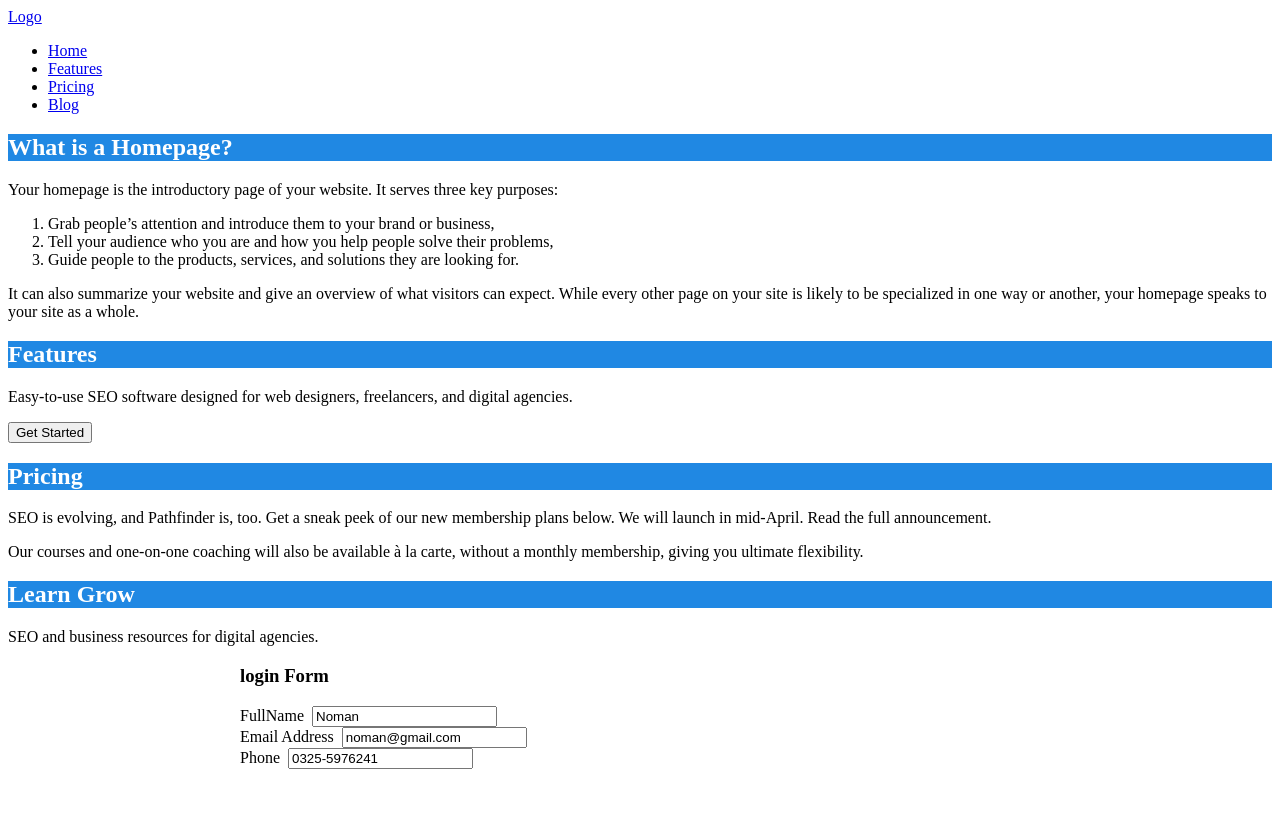
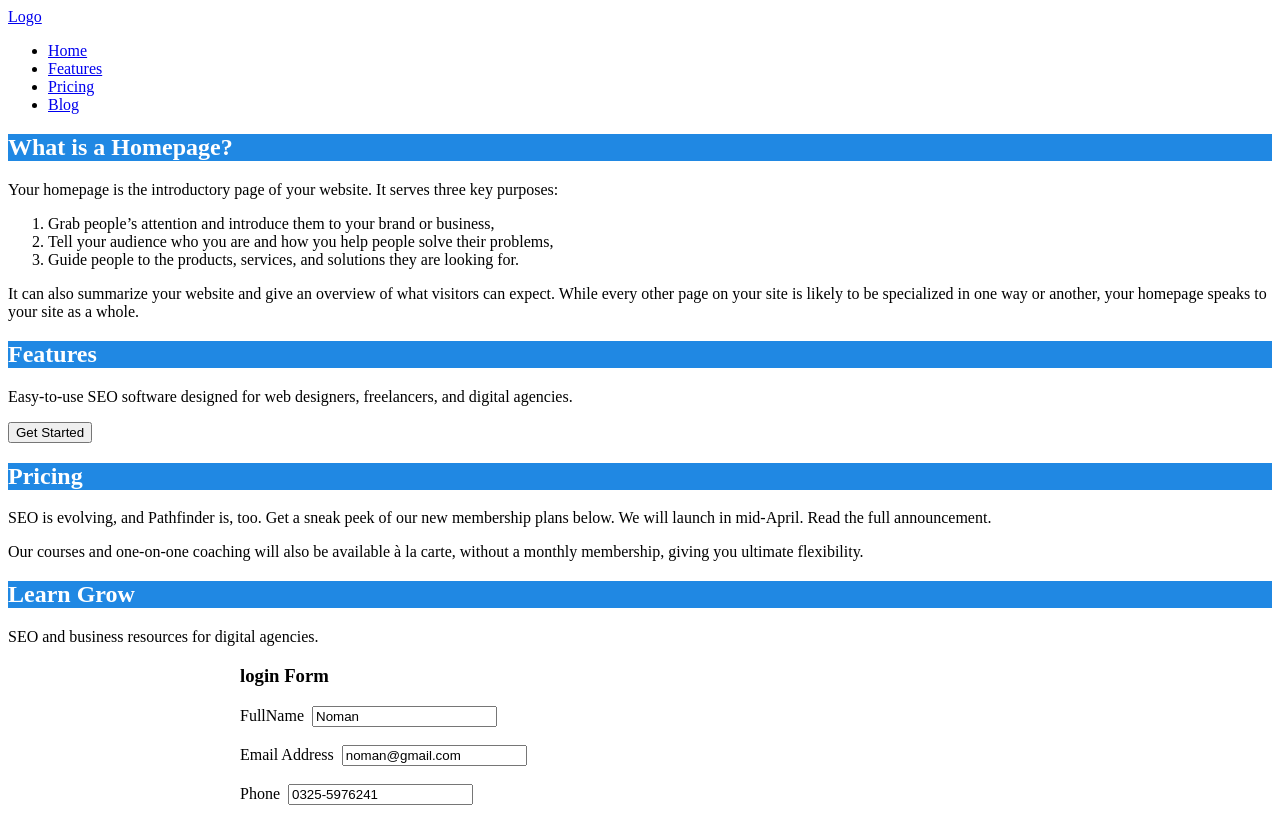
Before and after one commit to NomanANO/Basic-Structure, a plain HTML site: page index.html in a window 1280 px wide. Before the commit the page ends 800 px from the top, so only its background shows below. Drawn offline with Linux system fonts and the light colour scheme.

Commit message:
break line changed

```diff
--- a/index.html
+++ b/index.html
@@ -5,7 +5,7 @@
 	<meta charset="UTF-8">
 	<meta name="viewport" content="width=device-width, initial-scale=1.0">
 	<meta name="keywords" content="">
-	<title>Document</title>
+	<title>Basic Structure</title>
 	<style>
 		h2{
 			background: rgb(32, 136, 227);
@@ -64,9 +64,9 @@
 		<form action="" style=" width: 800px; margin: auto;">
 			<h3>login Form</h3>
 
-			<label for="">FullName</label> &nbsp;<input type="text" name="" id="" value="Noman"> <br>
-			<label for="">Email Address</label> &nbsp;<input type="email" name="" id="" value="noman@gmail.com"> <br>
-			<label for="">Phone</label> &nbsp;<input type="text" name="" id="" value="0325-5976241"> <br>
+			<label for="">FullName</label> &nbsp;<input type="text" name="" id="" value="Noman"> <br> <br/>
+			<label for="">Email Address</label> &nbsp;<input type="email" name="" id="" value="noman@gmail.com"> <br> <br/>
+			<label for="">Phone</label> &nbsp;<input type="text" name="" id="" value="0325-5976241"> <br> <br/>
 		</form>
 
 	</section>
```
